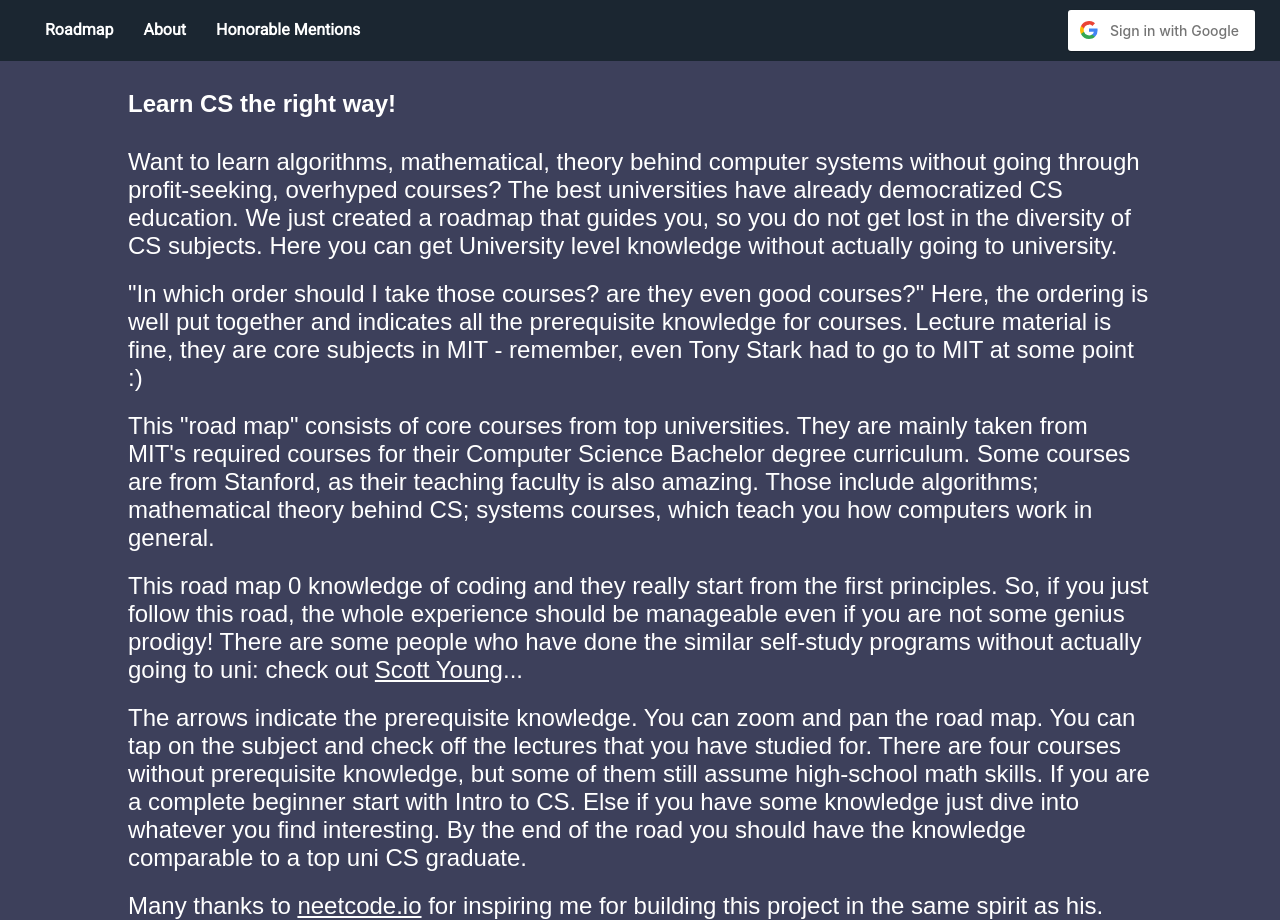
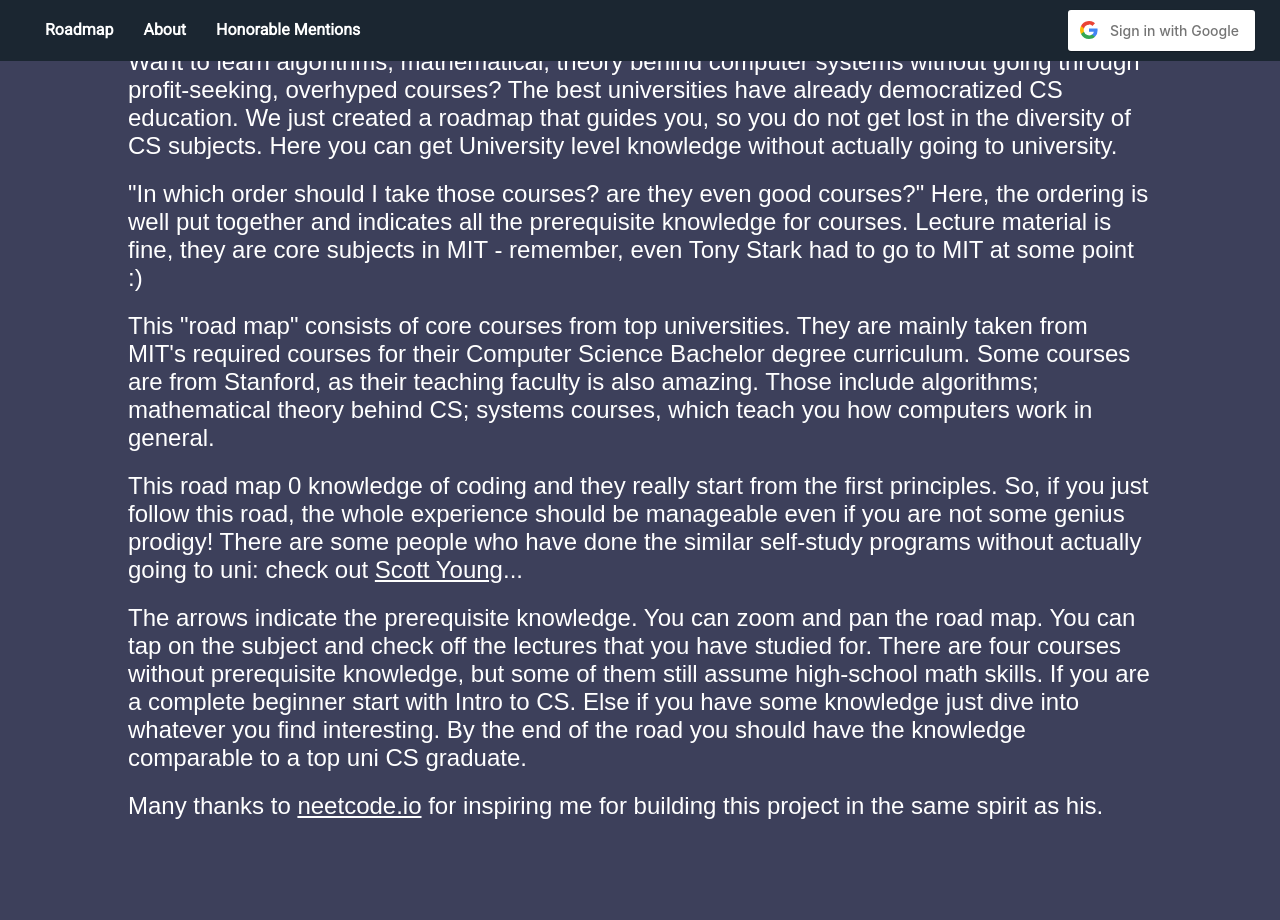
Before and after one commit to Iamdachi/roadToCS, a Flask app: page /about in a window 1280 px wide. After the commit the page ends 819 px from the top, so only its background shows below. Run offline with Flask 3, Linux system fonts and the light colour scheme; the visitor is signed in with stand-in values (Sample User, id 1); parts of the project's set-up code (start-up, migrations or seed data) failed here and were passed over.

Commit message:
navbar adjust7

```diff
--- a/static/styles.css
+++ b/static/styles.css
@@ -88,6 +88,7 @@ body {
 
 
 nav {
+  margin-bottom: 20px;
   display: flex;
   justify-content: flex-start;
   background-color: #1b2631;
@@ -140,7 +141,6 @@ p a {
   font-size: 24px; /* Slightly larger font size */
 }
 #about-content {
-  margin-top: 200px;
   display: flex;
   flex-direction: column; /* Stack children vertically */
   align-items: flex-start; /* Center paragraphs horizontally */
```
